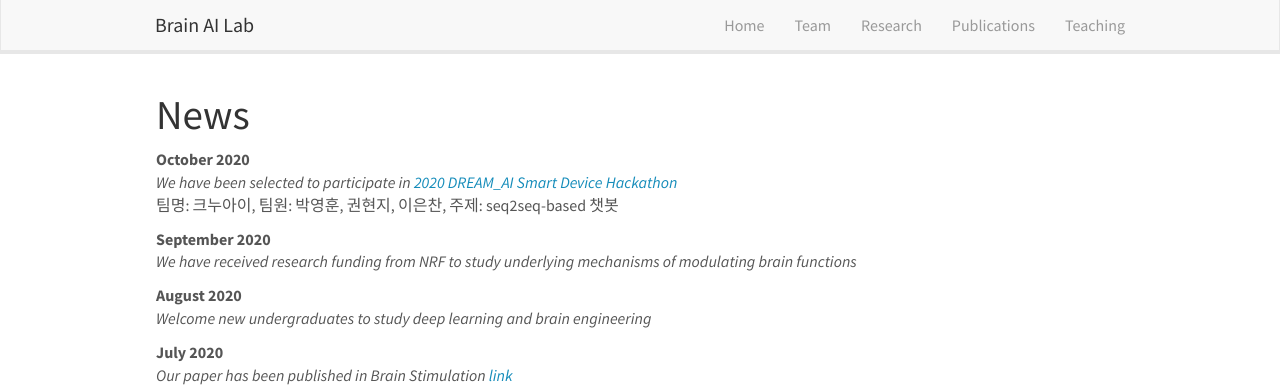
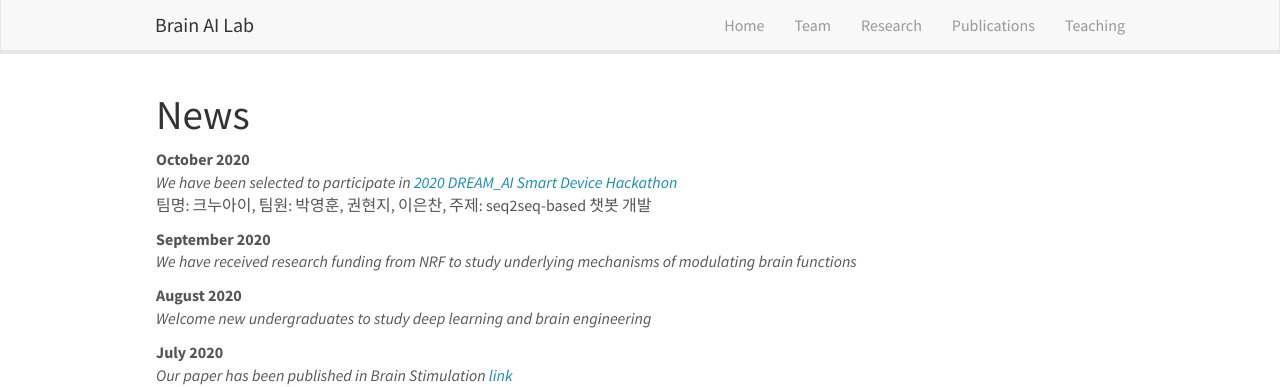
Before and after one commit to KNU-BrainAI/knu-brainai.github.io, a Jekyll site: the page built from _pages/allnews.md, in a window 1280 px wide. Shown: the top 387 px of the page. Built offline with Jekyll 4.4.1, drawn with Linux system fonts in a browser that asks for light colours; nearby versions of some CDN libraries.

Commit message:
Update news.yml

```diff
--- a/_data/news.yml
+++ b/_data/news.yml
@@ -1,6 +1,6 @@
 - date: October 2020
   headline: "We have been selected to participate in <a href='https://dreamai.kr/fair_lge'>2020 DREAM_AI Smart Device Hackathon</a>"
-  details: "팀명: 크누아이, 팀원: 박영훈, 권현지, 이은찬, 주제: seq2seq-based 챗봇 "
+  details: "팀명: 크누아이, 팀원: 박영훈, 권현지, 이은찬, 주제: seq2seq-based 챗봇 개발"
 
 - date: September 2020
   headline: "We have received research funding from NRF to study underlying mechanisms of modulating brain functions"
```
